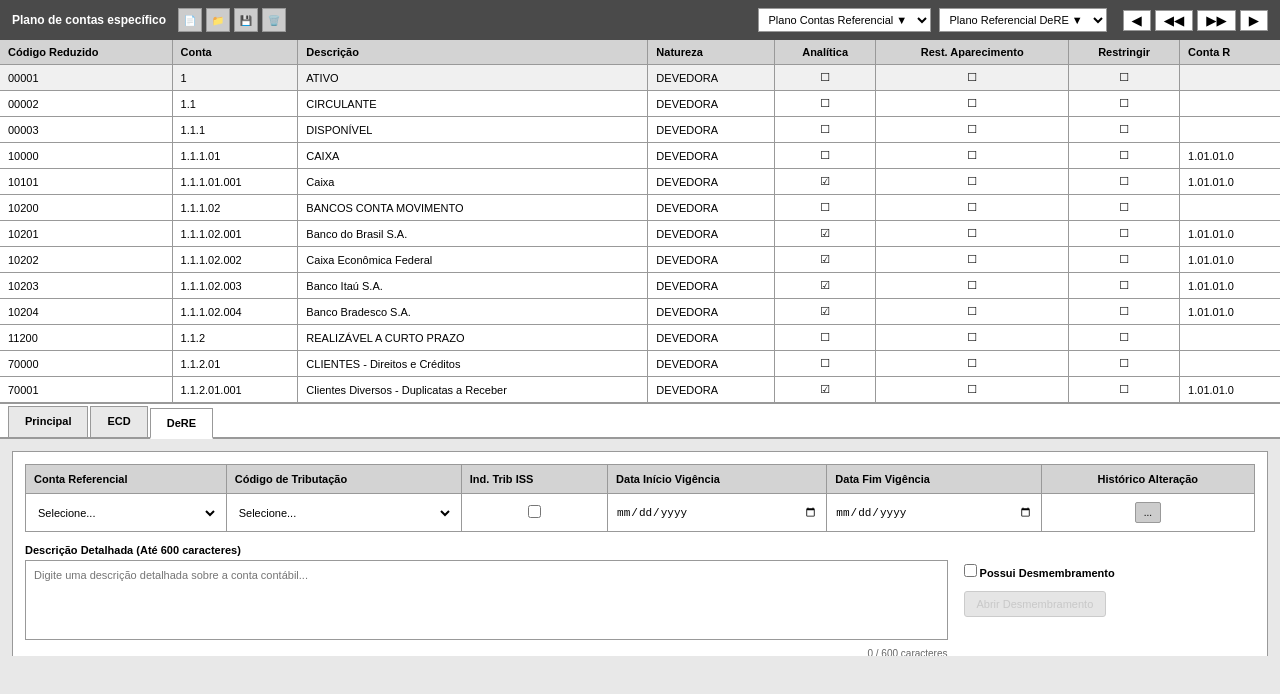
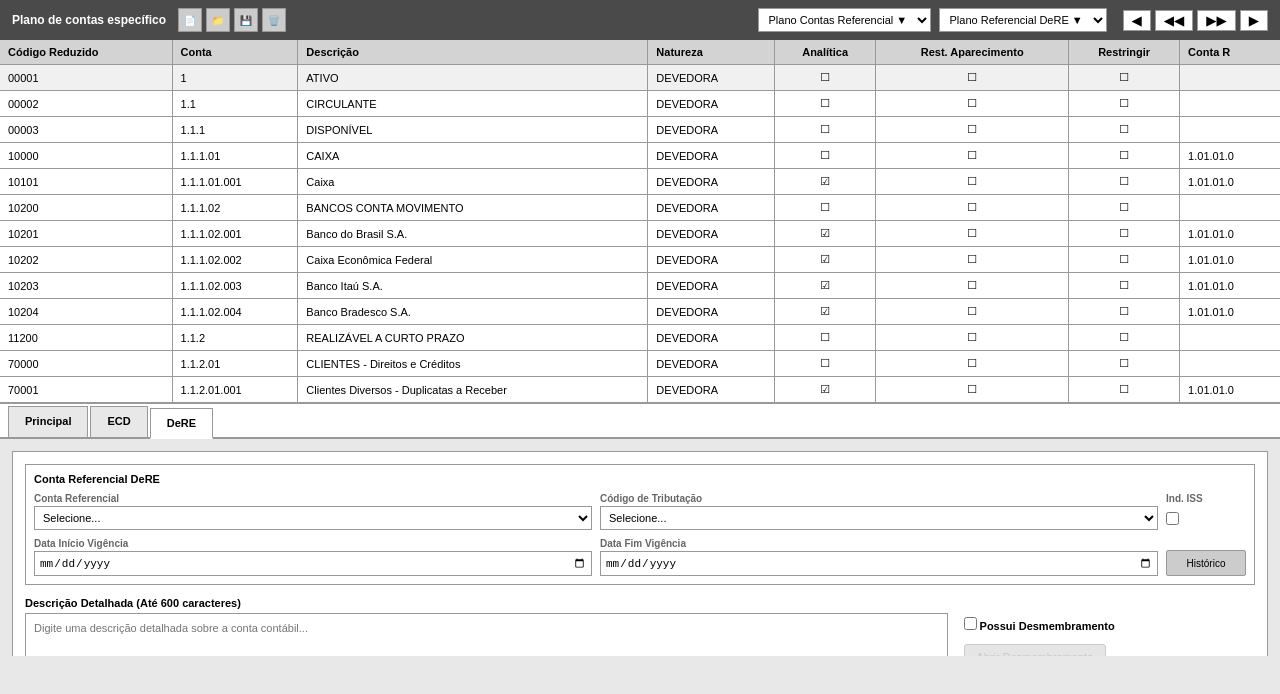
Before and after one commit to ricardopaivak/DeRE_cadastro_ccontabil, a plain HTML site: page index.html in a window 1280 px wide. Both pictures are taken after a click on the element "DeRE". Drawn offline with Linux system fonts and the light colour scheme.

Commit message:
Update index.html

```diff
--- a/index.html
+++ b/index.html
@@ -676,45 +676,45 @@
     <div id="dere" class="content">
         <div class="form-section">
 
-            <!-- Grid de Informações de Conta Referencial -->
-            <table style="width: 100%; border-collapse: collapse; margin-bottom: 12px; background-color: #FFFFFF;">
-                <thead>
-                    <tr>
-                        <th style="border: 1px solid #999999; padding: 8px; background-color: #D3D3D3; font-weight: bold; text-align: left; font-size: 11px;">Conta Referencial</th>
-                        <th style="border: 1px solid #999999; padding: 8px; background-color: #D3D3D3; font-weight: bold; text-align: left; font-size: 11px;">Código de Tributação</th>
-                        <th style="border: 1px solid #999999; padding: 8px; background-color: #D3D3D3; font-weight: bold; text-align: left; font-size: 11px;">Ind. Trib ISS</th>
-                        <th style="border: 1px solid #999999; padding: 8px; background-color: #D3D3D3; font-weight: bold; text-align: left; font-size: 11px;">Data Início Vigência</th>
-                        <th style="border: 1px solid #999999; padding: 8px; background-color: #D3D3D3; font-weight: bold; text-align: left; font-size: 11px;">Data Fim Vigência</th>
-                        <th style="border: 1px solid #999999; padding: 8px; background-color: #D3D3D3; font-weight: bold; text-align: center; font-size: 11px;">Histórico Alteração</th>
-                    </tr>
-                </thead>
-                <tbody>
-                    <tr>
-                        <td style="border: 1px solid #999999; padding: 8px; font-size: 11px;">
-                            <select id="conta-ref" style="width: 100%; border: none; padding: 0; font-size: 11px; background-color: #FFFFFF;">
-                                <option>Selecione...</option>
-                            </select>
-                        </td>
-                        <td style="border: 1px solid #999999; padding: 8px; font-size: 11px;">
-                            <select id="codigo-trib" style="width: 100%; border: none; padding: 0; font-size: 11px; background-color: #FFFFFF;">
-                                <option>Selecione...</option>
-                            </select>
-                        </td>
-                        <td style="border: 1px solid #999999; padding: 8px; font-size: 11px; text-align: center;">
-                            <input type="checkbox" id="ind-trib-iss" style="cursor: pointer;">
-                        </td>
-                        <td style="border: 1px solid #999999; padding: 8px; font-size: 11px;">
-                            <input type="date" id="data-inicio-vigencia" style="width: 100%; border: none; padding: 0; font-size: 11px;">
-                        </td>
-                        <td style="border: 1px solid #999999; padding: 8px; font-size: 11px;">
-                            <input type="date" id="data-termino-vigencia" style="width: 100%; border: none; padding: 0; font-size: 11px;" onchange="validarDataTermino()">
-                        </td>
-                        <td style="border: 1px solid #999999; padding: 8px; text-align: center; font-size: 11px;">
-                            <button type="button" style="background-color: #CCCCCC; border: 1px solid #999999; padding: 4px 8px; font-size: 10px; cursor: pointer; border-radius: 2px;" onclick="abrirHistoricoAlteracao()">...</button>
-                        </td>
-                    </tr>
-                </tbody>
-            </table>
+            <!-- Seção: Informações de Conta Referencial (Formulário Compacto) -->
+            <div style="background-color: #FFFFFF; border: 1px solid #999999; padding: 8px; margin-bottom: 12px;">
+                <div style="font-weight: bold; font-size: 11px; margin-bottom: 8px; color: #000000;">Conta Referencial DeRE</div>
+
+                <!-- Linha 1: Conta Referencial + Código Tributação -->
+                <div style="display: grid; grid-template-columns: 1fr 1fr 80px; gap: 8px; margin-bottom: 8px;">
+                    <div>
+                        <label style="font-size: 10px; font-weight: bold; color: #666666; display: block; margin-bottom: 2px;">Conta Referencial</label>
+                        <select id="conta-ref" style="width: 100%; border: 1px solid #999999; padding: 4px; font-size: 11px; background-color: #FFFFFF;">
+                            <option>Selecione...</option>
+                        </select>
+                    </div>
+                    <div>
+                        <label style="font-size: 10px; font-weight: bold; color: #666666; display: block; margin-bottom: 2px;">Código de Tributação</label>
+                        <select id="codigo-trib" style="width: 100%; border: 1px solid #999999; padding: 4px; font-size: 11px; background-color: #FFFFFF;">
+                            <option>Selecione...</option>
+                        </select>
+                    </div>
+                    <div>
+                        <label style="font-size: 10px; font-weight: bold; color: #666666; display: block; margin-bottom: 2px;">Ind. ISS</label>
+                        <input type="checkbox" id="ind-trib-iss" style="cursor: pointer; margin-top: 6px;">
+                    </div>
+                </div>
+
+                <!-- Linha 2: Datas + Histórico -->
+                <div style="display: grid; grid-template-columns: 1fr 1fr 80px; gap: 8px;">
+                    <div>
+                        <label style="font-size: 10px; font-weight: bold; color: #666666; display: block; margin-bottom: 2px;">Data Início Vigência</label>
+                        <input type="date" id="data-inicio-vigencia" style="width: 100%; border: 1px solid #999999; padding: 4px; font-size: 11px;">
+                    </div>
+                    <div>
+                        <label style="font-size: 10px; font-weight: bold; color: #666666; display: block; margin-bottom: 2px;">Data Fim Vigência</label>
+                        <input type="date" id="data-termino-vigencia" style="width: 100%; border: 1px solid #999999; padding: 4px; font-size: 11px;" onchange="validarDataTermino()">
+                    </div>
+                    <div style="display: flex; align-items: flex-end; justify-content: center;">
+                        <button type="button" style="background-color: #CCCCCC; border: 1px solid #999999; padding: 4px 6px; font-size: 10px; cursor: pointer; border-radius: 2px; width: 100%; height: 26px;" onclick="abrirHistoricoAlteracao()" title="Histórico Alteração">Histórico</button>
+                    </div>
+                </div>
+            </div>
 
             <!-- Seção: Descrição Detalhada + Flag Possui Desmembramento -->
             <div style="display: flex; gap: 16px; align-items: flex-start; margin-bottom: 16px;">
```
